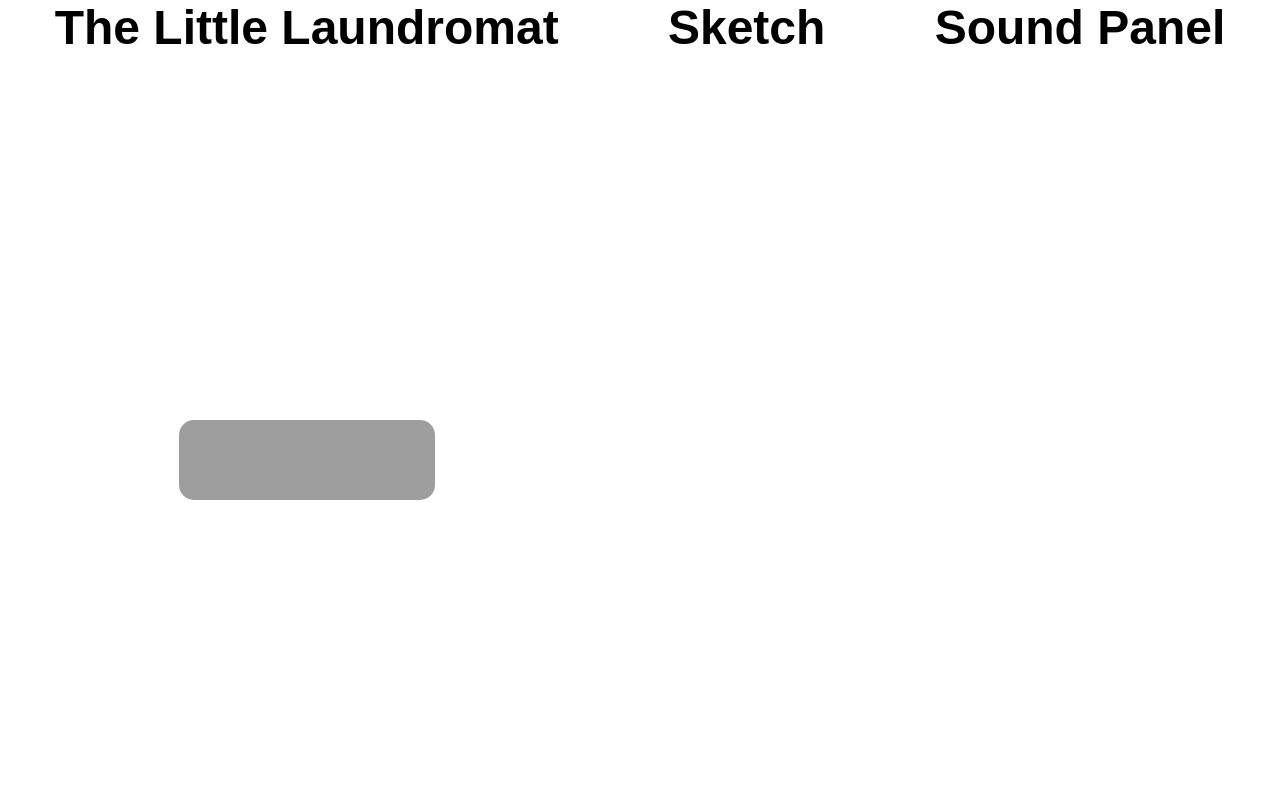
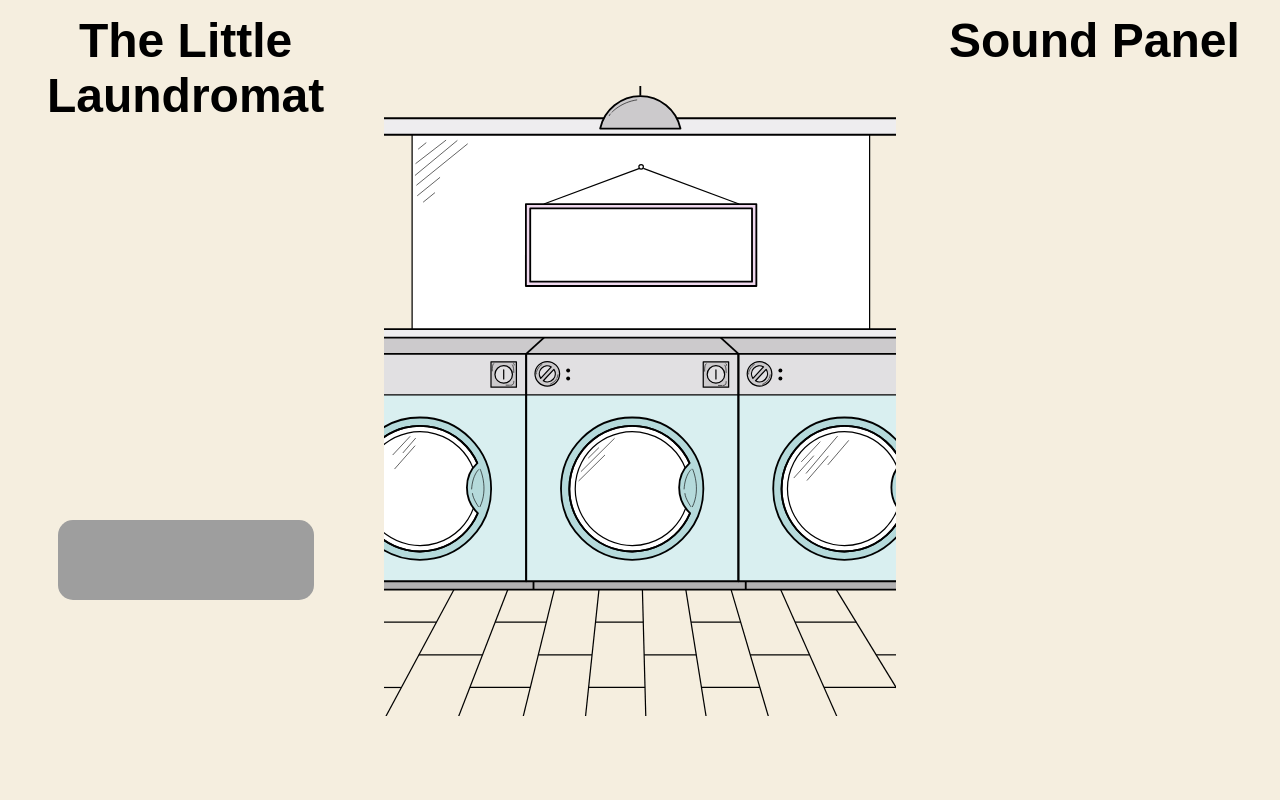
Before and after one commit to ni-xon/cozy-place, a Flask app: page / in a window 1280 px wide. Run offline with Flask 2, Linux system fonts and the light colour scheme; grey boxes are pictures that could not be loaded.

Commit message:
Added flexbox styling to content and bg colour

```diff
--- a/static/css/main.css
+++ b/static/css/main.css
@@ -8,19 +8,23 @@
 h1 {
     font-family: Arial, Helvetica, sans-serif;
     font-size: 48px;
+    text-align: center;
 }
 
 body {
-    background-color: white;
+    background-color: #F5EEDF;
 }
 
+/* SPOTIFY EMBEDDING */
 iframe {
     position: fixed;
-    bottom: 300px;
+    bottom: 200px;
     border-radius: 15px;
 }
 
+/* FLEXBOX CONTENT */
 .main-content {
+    height: 97vh;
     display: flex;
     justify-content: center;
     flex-wrap: wrap;
@@ -29,5 +33,19 @@ iframe {
 .section1, .section2, .section3 {
     display: flex;
     justify-content: center;
-    flex-grow: 1;
+    height: 100%;
+    margin: 1%;
 }
+
+.section1 {
+    width: 27%;
+}
+
+.section2 {
+    align-items: center;
+    width: 40%;
+}
+
+.section3 {
+    width: 27%;
+}
--- a/templates/index.html
+++ b/templates/index.html
@@ -14,7 +14,7 @@
                 <iframe src="https://open.spotify.com/embed/playlist/6dt9R9Knfn5Jns2szsox27?theme=0" width="20%" height="80" frameBorder="0" allowtransparency="true" allow="encrypted-media"></iframe>
             </div>
             <div class="section2">
-                <h1>Sketch</h1>
+                <img src="/static/TLL.svg">
             </div>
             <div class="section3">
                 <h1>Sound Panel</h1>
```
